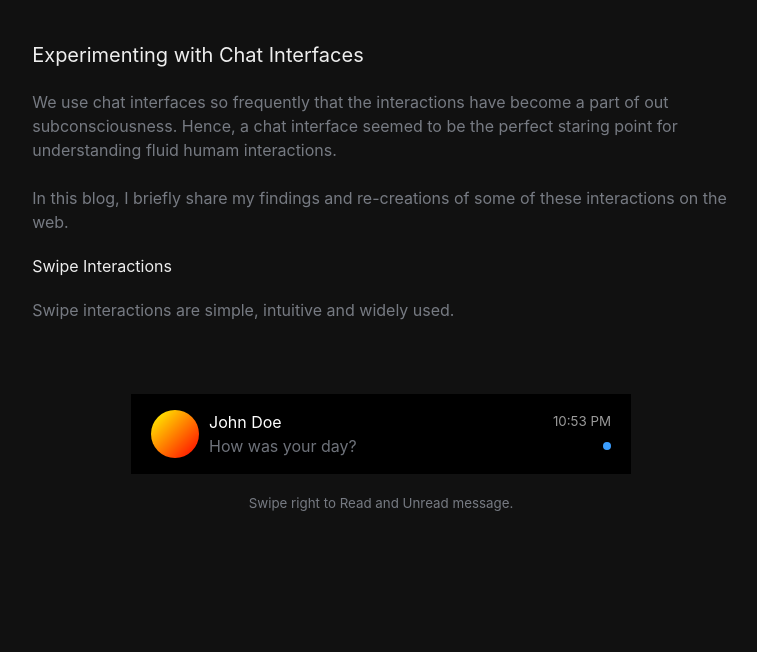
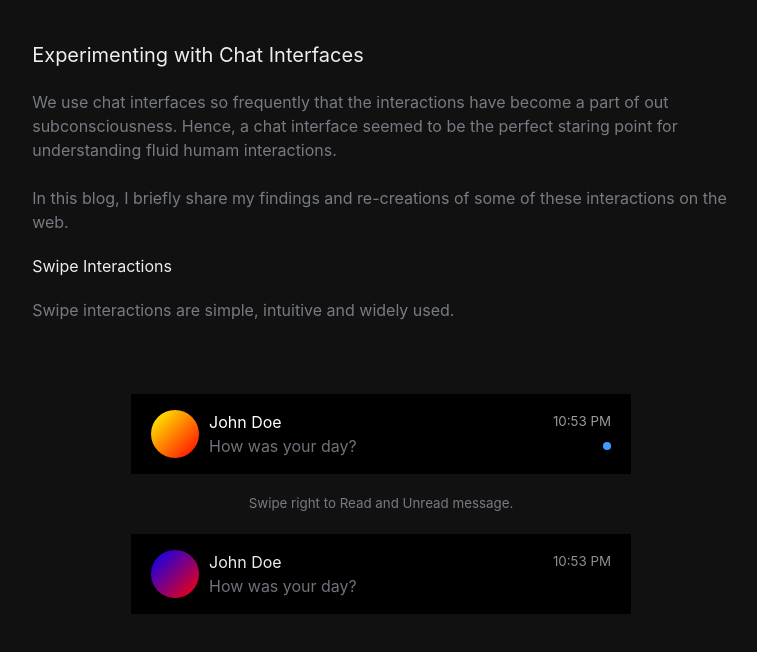
Before and after one commit to harsh-1923/ui-scrible, a React (Vite) app in the folder client/: page /components/chat-interfaces in a window 1280 px wide. Shown: the top 652 px of the page, without its empty margins (259-1016 px from the left). Built offline with nearby package versions, Linux system fonts and the light colour scheme; the HTML template or start-up script is replaced by a standard one.

Commit message:
Chat variant 2

```diff
--- a/client/package.json
+++ b/client/package.json
@@ -21,7 +21,8 @@
     "react": "^18.2.0",
     "react-dom": "^18.2.0",
     "react-router-dom": "^6.22.3",
-    "sonner": "^1.4.41"
+    "sonner": "^1.4.41",
+    "vaul": "^0.9.0"
   },
   "devDependencies": {
     "@types/react": "^18.2.66",
--- a/client/src/App.css
+++ b/client/src/App.css
@@ -1,7 +1,9 @@
 .app {
   display: flex;
+  align-items: center;
   justify-content: center;
   width: 100dvw;
+  flex-direction: column;
   /* padding: 0px var(--root-page-horizontal-padding); */
   /* height: 100dvh; */
 }
--- a/client/src/Pages/Demo/ChatInterfaces/ChatInterfaces.css
+++ b/client/src/Pages/Demo/ChatInterfaces/ChatInterfaces.css
@@ -16,6 +16,7 @@
 }
 
 .cv1-wrap {
+  --chat-height: 80px;
   --backdrop-bg: #3b9eff;
   --chatv1-height: 80px;
   background-color: red;
--- a/client/src/Pages/Demo/ChatInterfaces/ChatInterfaces.jsx
+++ b/client/src/Pages/Demo/ChatInterfaces/ChatInterfaces.jsx
@@ -9,6 +9,8 @@ import DemoArea from "../../../Components/DemoArea/DemoArea";
 import { motion } from "framer-motion";
 import MarkChatReadIcon from "@mui/icons-material/MarkChatRead";
 import MarkChatUnreadIcon from "@mui/icons-material/MarkChatUnread";
+import ChatVariantV2 from "../../../ui/ChatVariantV2/ChatVariantV2";
+import ChatVariantV3 from "../../../ui/ChatVariantV3/ChatVariantV3";
 
 const ChatVariant1 = ({
   name = "John Doe",
@@ -18,11 +20,13 @@ const ChatVariant1 = ({
   const [read, setRead] = React.useState(false);
 
   const handleDragEnd = (event, info) => {
+    console.log(info);
     if (info.offset.x > 80) {
       setRead(!read);
       toast(`Switched to ${read ? "Read" : "Unread"}`);
     }
   };
+
   return (
     <div className="cv1-wrap">
       <div className="cv1-backdrop">
@@ -93,6 +97,10 @@ const ChatInterfaces = () => {
         Swipe right to Read and Unread message.
       </small>
 
+      <ChatVariantV2 />
+
+      {/* <ChatVariantV3 /> */}
+
       <div className="filler" />
     </div>
   );
--- a/client/src/index.css
+++ b/client/src/index.css
@@ -44,3 +44,7 @@ button:focus {
   outline: var(--button-outline);
   outline-offset: 3px;
 }
+
+.muted {
+  opacity: 0.6;
+}
--- /dev/null
+++ b/client/src/ui/ChatVariantV2/ChatVariantV2.css
@@ -0,0 +1,121 @@
+.cv-2-wrap {
+  --chat-height: 80px;
+  --backdrop-bg: #3b9eff;
+  --backdrop-mute: #8e4ec6;
+  width: 90%;
+  display: flex;
+  align-items: center;
+  justify-content: center;
+  flex-direction: column;
+  margin-top: 20px;
+  height: var(--chat-height);
+  max-width: 500px;
+  position: relative;
+  overflow: hidden;
+}
+
+.cv-2-backdrop {
+  position: absolute;
+  width: 100%;
+  left: 0;
+
+  display: flex;
+  align-items: center;
+  justify-content: space-between;
+  z-index: -100;
+}
+
+.cv-2-icon1 {
+  background-color: var(--backdrop-bg);
+  width: 50%;
+  height: var(--chat-height);
+  display: flex;
+  align-items: center;
+  padding: 20px;
+}
+
+.cv-2-icon2 {
+  background-color: var(--backdrop-mute);
+  width: 50%;
+  height: var(--chat-height);
+  display: flex;
+  align-items: center;
+  justify-content: flex-end;
+  padding: 20px;
+}
+
+.cv-2-chat-wrap {
+  width: 100%;
+  height: 100%;
+  height: 30px;
+  max-width: 500px;
+  height: var(--chat-height);
+  background-image: linear-gradient(to right, gold, red);
+}
+
+.dc-wrap {
+  background-color: black;
+  display: flex;
+  gap: 10px;
+  align-items: center;
+  padding: 10px 20px;
+  width: 100%;
+  height: 100%;
+}
+
+.dc-chat-details {
+  width: 100%;
+}
+
+.dc-chat-row1 {
+  display: flex;
+  align-items: center;
+  justify-content: space-between;
+  width: 100%;
+}
+
+.dc-chat-row2 {
+  display: flex;
+  align-items: center;
+  justify-content: space-between;
+  width: 100%;
+}
+
+.dc-pp {
+  height: 80%;
+  aspect-ratio: 1;
+  border-radius: 50%;
+  background-image: linear-gradient(135deg, blue, red);
+}
+
+.dc-chat-name {
+  font-weight: 400;
+}
+
+.dc-chat-icons {
+  display: flex;
+  align-items: center;
+  justify-content: space-around;
+  gap: 5px;
+}
+
+.dc-chat-icon {
+  display: flex;
+  align-items: center;
+  justify-content: center;
+}
+
+.dc-read-circle {
+  width: 8px;
+  aspect-ratio: 1;
+  border-radius: 50%;
+  background-color: transparent;
+}
+
+.dc-read-circle:where([data-state-read="true"]) {
+  background-color: var(--backdrop-bg);
+}
+
+.small-icon {
+  scale: 0.7;
+}
--- /dev/null
+++ b/client/src/ui/ChatVariantV2/ChatVariantV2.jsx
@@ -0,0 +1,97 @@
+import React from "react";
+import "./ChatVariantV2.css";
+
+import { motion } from "framer-motion";
+import MarkChatReadIcon from "@mui/icons-material/MarkChatRead";
+import MarkChatUnreadIcon from "@mui/icons-material/MarkChatUnread";
+
+import NotificationsOffIcon from "@mui/icons-material/NotificationsOff";
+import NotificationsActiveIcon from "@mui/icons-material/NotificationsActive";
+import { toast } from "sonner";
+
+const DemoChat = ({ mute, read }) => {
+  return (
+    <div className="dc-wrap">
+      <div className="dc-pp"></div>
+      <div className="dc-chat-details">
+        <div className="dc-chat-row1">
+          <h4 className="dc-chat-name">John Doe</h4>
+          <small className="muted">10:53 PM</small>
+        </div>
+        <div className="dc-chat-row2">
+          <p className="dc-chat-text basic-text-muted">How was your day?</p>
+          <div className="dc-chat-icons">
+            <div className="dc-chat-icon">
+              {mute && mute ? (
+                <NotificationsOffIcon
+                  className="muted small-icon"
+                  fontSize={"small"}
+                />
+              ) : null}
+            </div>
+
+            <div className="dc-chat-icon">
+              <div
+                data-state-read={`${read ? "true" : "false"}`}
+                className="dc-read-circle"
+              ></div>
+            </div>
+          </div>
+        </div>
+      </div>
+    </div>
+  );
+};
+
+const ChatVariantV2 = ({
+  name = "John Doe",
+  text = "How was your day?",
+  time = "10:53 PM",
+}) => {
+  const [read, setRead] = React.useState(false);
+  const [mute, setMute] = React.useState(false);
+  const MAX_DRAG_DISTANCE = 100;
+
+  const handleDragEnd = (event, info) => {
+    const deltaX = info.offset.x;
+
+    if (deltaX > MAX_DRAG_DISTANCE) {
+      setRead(!read);
+      toast(`Switched to ${read ? "Read" : "Unread"}`);
+      return;
+    }
+
+    if (deltaX < -1 * MAX_DRAG_DISTANCE) {
+      setMute(!mute);
+      toast(`${mute ? "Muted" : "Unmuted"}`);
+    }
+  };
+
+  return (
+    <div className="cv-2-wrap">
+      <div className="cv-2-backdrop">
+        <div className="cv-2-icon1">
+          {read ? <MarkChatReadIcon /> : <MarkChatUnreadIcon />}
+        </div>
+        <div className="cv-2-icon2">
+          {!mute ? <NotificationsOffIcon /> : <NotificationsActiveIcon />}
+        </div>
+      </div>
+      <motion.div
+        drag={"x"}
+        dragElastic={0.1}
+        dragConstraints={{
+          left: -1 * MAX_DRAG_DISTANCE,
+          right: MAX_DRAG_DISTANCE,
+        }}
+        className="cv-2-chat-wrap"
+        dragSnapToOrigin
+        onDragEnd={handleDragEnd}
+      >
+        <DemoChat mute={mute} read={read} />
+      </motion.div>
+    </div>
+  );
+};
+
+export default ChatVariantV2;
--- /dev/null
+++ b/client/src/ui/ChatVariantV3/ChatVariantV3.css
@@ -0,0 +1,53 @@
+.cv-3-wrap {
+  --chat-height: 80px;
+  --backdrop-bg: #3b9eff;
+  --backdrop-mute: #8e4ec6;
+  width: 90%;
+  display: flex;
+  align-items: center;
+  justify-content: center;
+  flex-direction: column;
+  margin-top: 20px;
+  height: var(--chat-height);
+  max-width: 500px;
+  position: relative;
+  overflow: hidden;
+}
+
+.cv-3-chat-wrap {
+  /* width: 100%; */
+  width: calc(100% + 60px);
+  height: 100%;
+  height: 30px;
+  max-width: 500px;
+  height: var(--chat-height);
+  background-image: linear-gradient(to right, gold, red);
+}
+
+.cv-3-backdrop {
+  position: absolute;
+  width: 100%;
+  height: var(--chat-height);
+  left: 0;
+
+  display: flex;
+  align-items: center;
+  justify-content: space-between;
+  z-index: -100;
+  background-color: var(--backdrop-bg);
+
+  padding: 0px 0px 0px 20px;
+
+  outline: var(--outline);
+}
+
+.cv-3-icon {
+  background-color: red;
+  height: 100%;
+  width: 60px;
+  cursor: pointer;
+  display: flex;
+  align-items: center;
+  justify-content: center;
+  cursor: pointer;
+}
--- /dev/null
+++ b/client/src/ui/ChatVariantV3/ChatVariantV3.jsx
@@ -0,0 +1,73 @@
+import React from "react";
+import "./ChatVariantV3.css";
+import { motion } from "framer-motion";
+import DemoChat from "../DemoChat/DemoChat";
+
+import MarkChatReadIcon from "@mui/icons-material/MarkChatRead";
+import MarkChatUnreadIcon from "@mui/icons-material/MarkChatUnread";
+import MoreHorizIcon from "@mui/icons-material/MoreHoriz";
+
+import { toast } from "sonner";
+
+const ChatVariantV3 = () => {
+  const [read, setRead] = React.useState(false);
+  const [mute, setMute] = React.useState(false);
+  const [swipeDirectionRight, setSwipeDirectionRight] = React.useState(null);
+  const MAX_DRAG_DISTANCE = 100;
+  const handleDragEnd = (event, info) => {
+    const deltaX = info.offset.x;
+
+    if (deltaX > MAX_DRAG_DISTANCE) {
+      setRead(!read);
+      toast(`Switched to ${read ? "Read" : "Unread"}`);
+      return;
+    }
+
+    if (deltaX < -1 * MAX_DRAG_DISTANCE) {
+      setMute(!mute);
+      toast(`${mute ? "Muted" : "Unmuted"}`);
+    }
+  };
+
+  const handleDrag = (event, info) => {
+    const deltaX = info.offset.x;
+    if (deltaX > 0) setSwipeDirectionRight(true);
+    else if (deltaX < 0) setSwipeDirectionRight(false);
+  };
+  return (
+    <div className="cv-3-wrap">
+      <div className="cv-3-backdrop">
+        {read ? <MarkChatReadIcon /> : <MarkChatUnreadIcon />}
+
+        <div
+          onClick={() =>
+            toast.info(
+              "This is a prototype. On Click More Options should be handled"
+            )
+          }
+          className="cv-3-icon"
+        >
+          <MoreHorizIcon className="more-icon" fontSize="medium" />
+        </div>
+      </div>
+      <motion.div
+        drag={"x"}
+        dragElastic={0.1}
+        dragConstraints={{
+          right: MAX_DRAG_DISTANCE,
+          left: -60,
+        }}
+        className="cv-3-chat-wrap"
+        onDragEnd={handleDragEnd}
+        onDrag={handleDrag}
+        dragSnapToOrigin={
+          swipeDirectionRight && swipeDirectionRight ? true : false
+        }
+      >
+        <DemoChat />
+      </motion.div>
+    </div>
+  );
+};
+
+export default ChatVariantV3;
--- /dev/null
+++ b/client/src/ui/DemoChat/DemoChat.jsx
@@ -0,0 +1,42 @@
+import React from "react";
+import MarkChatReadIcon from "@mui/icons-material/MarkChatRead";
+import MarkChatUnreadIcon from "@mui/icons-material/MarkChatUnread";
+
+import NotificationsOffIcon from "@mui/icons-material/NotificationsOff";
+import NotificationsActiveIcon from "@mui/icons-material/NotificationsActive";
+
+const DemoChat = ({ mute, read }) => {
+  return (
+    <div className="dc-wrap">
+      <div className="dc-pp"></div>
+      <div className="dc-chat-details">
+        <div className="dc-chat-row1">
+          <h4 className="dc-chat-name">John Doe</h4>
+          <small className="muted">10:53 PM</small>
+        </div>
+        <div className="dc-chat-row2">
+          <p className="dc-chat-text basic-text-muted">How was your day?</p>
+          <div className="dc-chat-icons">
+            <div className="dc-chat-icon">
+              {mute && mute ? (
+                <NotificationsOffIcon
+                  className="muted small-icon"
+                  fontSize={"small"}
+                />
+              ) : null}
+            </div>
+
+            <div className="dc-chat-icon">
+              <div
+                data-state-read={`${read ? "true" : "false"}`}
+                className="dc-read-circle"
+              ></div>
+            </div>
+          </div>
+        </div>
+      </div>
+    </div>
+  );
+};
+
+export default DemoChat;
--- a/client/src/ui/SpotifyFilter/SpotifyFilter.css
+++ b/client/src/ui/SpotifyFilter/SpotifyFilter.css
@@ -1,3 +1,6 @@
+/* .spotify-filter {
+} */
+
 .filter-group {
   --filter-unselected: #25482d;
   --filter-selected: #53b365;
--- a/client/src/ui/SpotifyFilter/SpotifyFilter.jsx
+++ b/client/src/ui/SpotifyFilter/SpotifyFilter.jsx
@@ -1,7 +1,16 @@
 import React from "react";
 import "./SpotifyFilter.css";
 
-const list = ["Playlists", "Artists", "Music", "Cameo"];
+const list = ["Playlists", "Artists", "Albums", "Podcasts"];
+
+const items = [
+  { type: "", link: "" },
+  { type: "", link: "" },
+  { type: "", link: "" },
+  { type: "", link: "" },
+  { type: "", link: "" },
+  { type: "", link: "" },
+];
 
 const FilterItem = ({ item, idx }) => {
   const [selected, setSelected] = React.useState(false);
```
Also changed, not shown: 1 other file (tests, documents, lock files or other folders).
